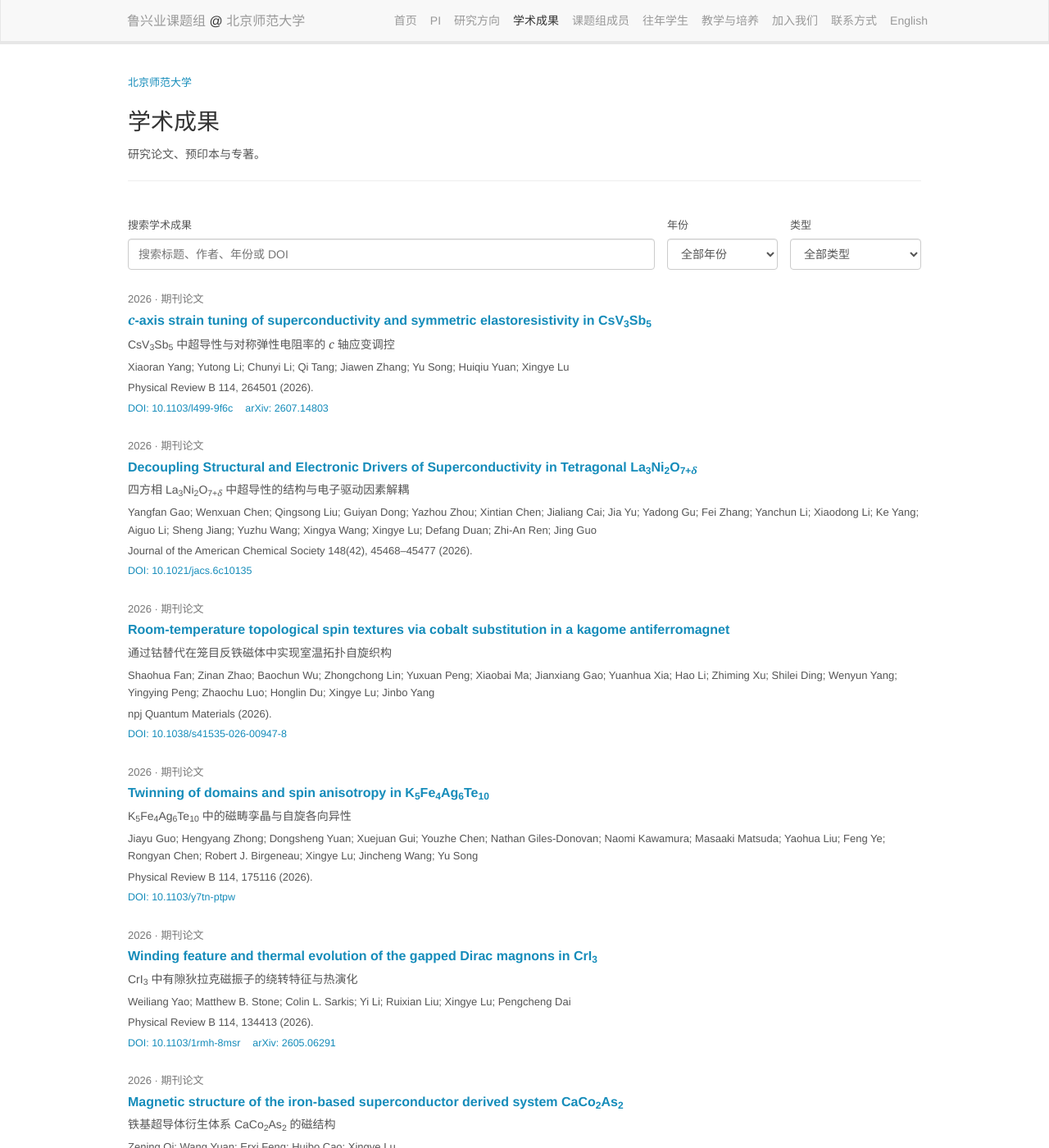
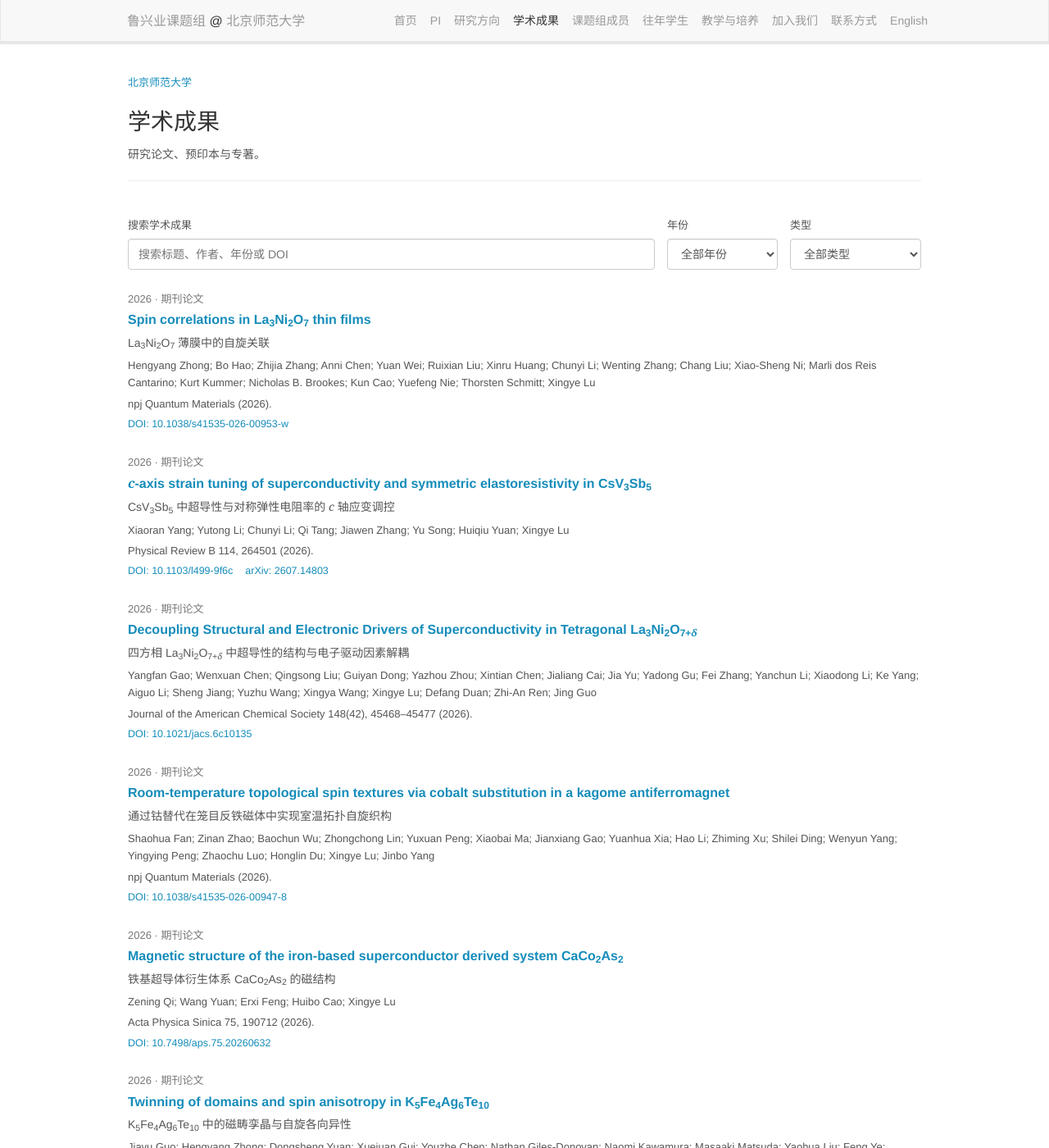
Before and after one commit to specqm/specqm.github.io, a Jekyll site: the page built from _pages/zh-publications.html, in a window 1280 px wide and 1400 px high. Shown: the whole window at 82% size. Built offline with Jekyll 4.4.1, drawn with Linux system fonts in a browser that asks for light colours; part of the change alters nothing that is shown; some of the changed text lies outside the part shown.

Commit message:
Update publications with the La3Ni2O7 thin-film paper

```diff
--- a/_data/publications.yml
+++ b/_data/publications.yml
@@ -1,3 +1,16 @@
+- id: scholar-3NQIlFlcGxIC
+  year: 2026
+  title: Spin correlations in La3Ni2O7 thin films
+  title_zh: La3Ni2O7 薄膜中的自旋关联
+  authors: Hengyang Zhong; Bo Hao; Zhijia Zhang; Anni Chen; Yuan Wei; Ruixian Liu; Xinru Huang; Chunyi Li; Wenting
+    Zhang; Chang Liu; Xiao-Sheng Ni; Marli dos Reis Cantarino; Kurt Kummer; Nicholas B. Brookes; Kun Cao; Yuefeng
+    Nie; Thorsten Schmitt; Xingye Lu
+  citation: npj Quantum Materials (2026).
+  kind: paper
+  status: published
+  highlight: false
+  doi: 10.1038/s41535-026-00953-w
+  url: https://doi.org/10.1038/s41535-026-00953-w
 - id: scholar-1yWc8FF-_SYC
   year: 2026
   title: c-axis strain tuning of superconductivity and symmetric elastoresistivity in CsV3Sb5
@@ -37,6 +50,17 @@
   highlight: false
   doi: 10.1038/s41535-026-00947-8
   url: https://doi.org/10.1038/s41535-026-00947-8
+- id: user-aps-75-20260632
+  year: 2026
+  title: Magnetic structure of the iron-based superconductor derived system CaCo2As2
+  title_zh: 铁基超导体衍生体系 CaCo2As2 的磁结构
+  authors: Zening Qi; Wang Yuan; Erxi Feng; Huibo Cao; Xingye Lu
+  citation: Acta Physica Sinica 75, 190712 (2026).
+  kind: paper
+  status: published
+  highlight: false
+  doi: 10.7498/aps.75.20260632
+  url: https://doi.org/10.7498/aps.75.20260632
 - id: scholar-SjuI4pbJlxcC
   year: 2026
   title: Twinning of domains and spin anisotropy in K5Fe4Ag6Te10
@@ -66,17 +90,6 @@
   - Winding feature and thermal evolution of the Dirac magnons in CrI3
   title_aliases_zh:
   - CrI3 中狄拉克磁振子的绕转特征与热演化
-- id: user-aps-75-20260632
-  year: 2026
-  title: Magnetic structure of the iron-based superconductor derived system CaCo2As2
-  title_zh: 铁基超导体衍生体系 CaCo2As2 的磁结构
-  authors: Zening Qi; Wang Yuan; Erxi Feng; Huibo Cao; Xingye Lu
-  citation: Acta Physica Sinica 75, 190712 (2026).
-  kind: paper
-  status: published
-  highlight: false
-  doi: 10.7498/aps.75.20260632
-  url: https://doi.org/10.7498/aps.75.20260632
 - id: scholar-WC9gN4BGCRcC
   year: 2026
   title: Nematic spin correlations and orbital-selective spin excitations in iron-based superconductors
@@ -268,26 +281,6 @@
   highlight: false
   doi: 10.1021/acs.jpcc.4c06870
   url: https://doi.org/10.1021/acs.jpcc.4c06870
-- id: scholar-3NQIlFlcGxIC
-  year: 2025
-  title: Spin correlations in La3Ni2O7 thin films
-  title_zh: La3Ni2O7 薄膜中的自旋关联
-  authors: Hengyang Zhong; Bo Hao; Zhijia Zhang; Anni Chen; Yuan Wei; Ruixian Liu; Xinru Huang; Chunyi Li; Wenting
-    Zhang; Chang Liu; Xiao-Sheng Ni; Marli dos Reis Cantarino; Kurt Kummer; Nicholas Brookes; Kun Cao; Yuefeng Nie;
-    Thorsten Schmitt; Xingye Lu
-  citation: arXiv:2502.03178 (2025).
-  kind: paper
-  status: preprint
-  highlight: false
-  url: https://arxiv.org/abs/2502.03178
-  arxiv_id: '2502.03178'
-  arxiv_url: https://arxiv.org/abs/2502.03178
-  title_aliases:
-  - Spin correlations in La3Ni2O7 superconducting thin films
-  - Epitaxial strain tuning of electronic and spin excitations in La3Ni2O7 thin films
-  title_aliases_zh:
-  - La3Ni2O7 超导薄膜中的自旋关联
-  - La3Ni2O7 薄膜中电子与自旋激发的外延应变调控
 - id: scholar-FiytvqdAVhgC
   year: 2024
   title: Double magnon-roton excitations in the triangular-lattice spin supersolid
```
